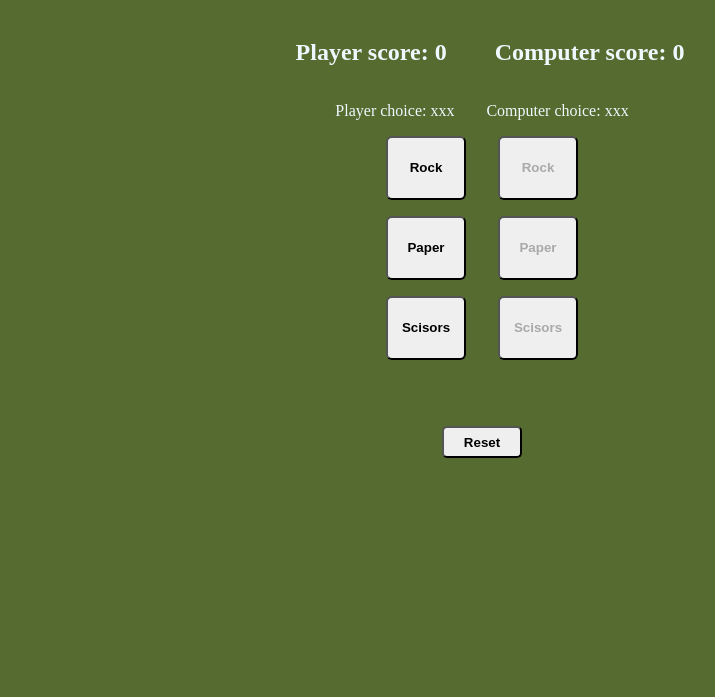
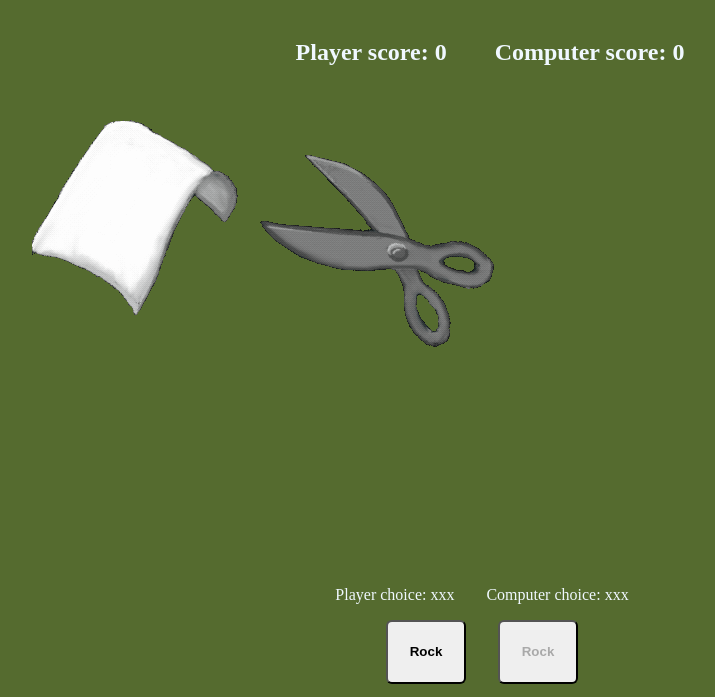
Before and after one commit to MzMaXaM/RockPaperScisors, a plain HTML site: page index.html in a window 1280 px wide. Shown: the part 61-758 px from the top of the page, without its empty margins (158-873 px from the left). Drawn offline with Linux system fonts and the light colour scheme.

Commit message:
testing gif files

```diff
--- a/index.html
+++ b/index.html
@@ -16,6 +16,7 @@
     <h2>Player score: <span id="playerScore">0</span></h2>
     <h2>Computer score: <span id="computerScore">0</span></h2>
   </section>
+  <img src="/images/Scisor-paper.gif" alt="" srcset="">
   <section class="game choices">
     <p>Player choice: <span id="playerChoose">xxx</span></p>
     <p>Computer choice: <span id="computerChoose">xxx</span></p>
```
Also changed, not shown: images/Scisor-paper.gif (added).
